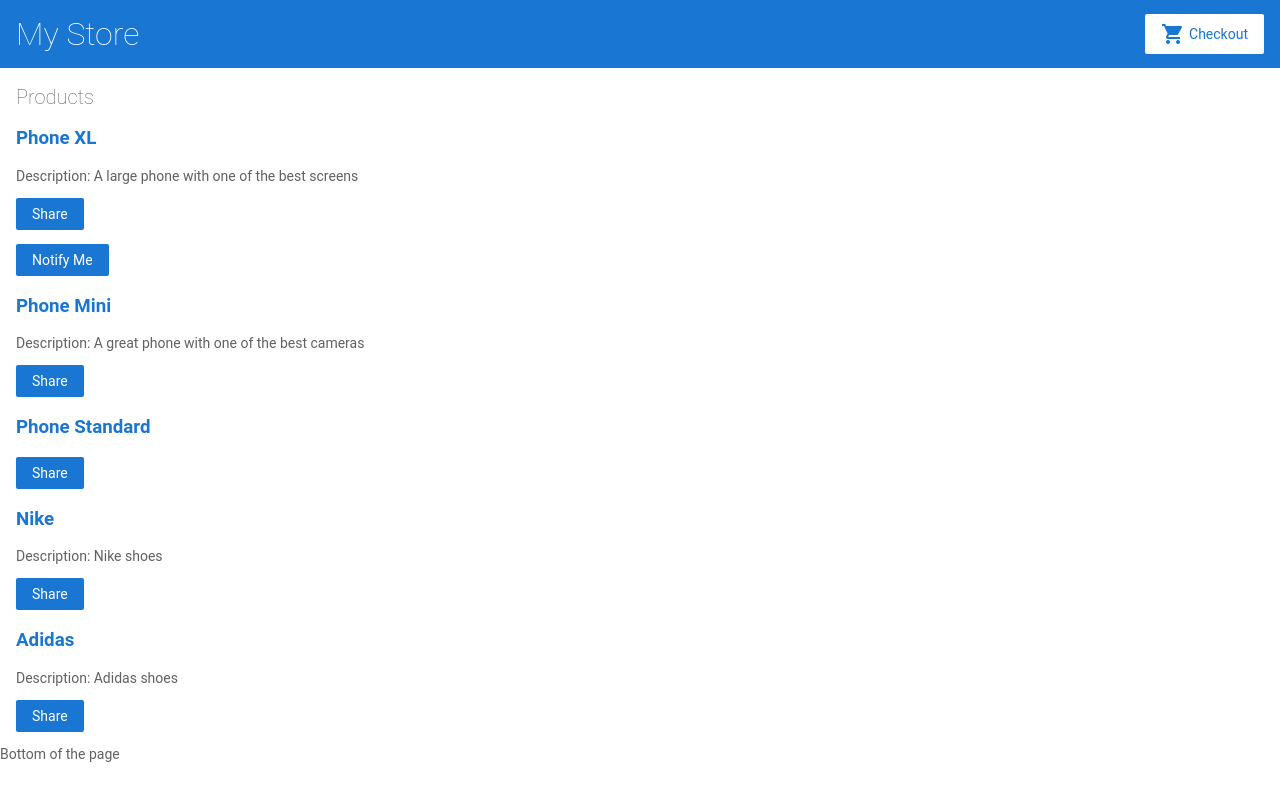
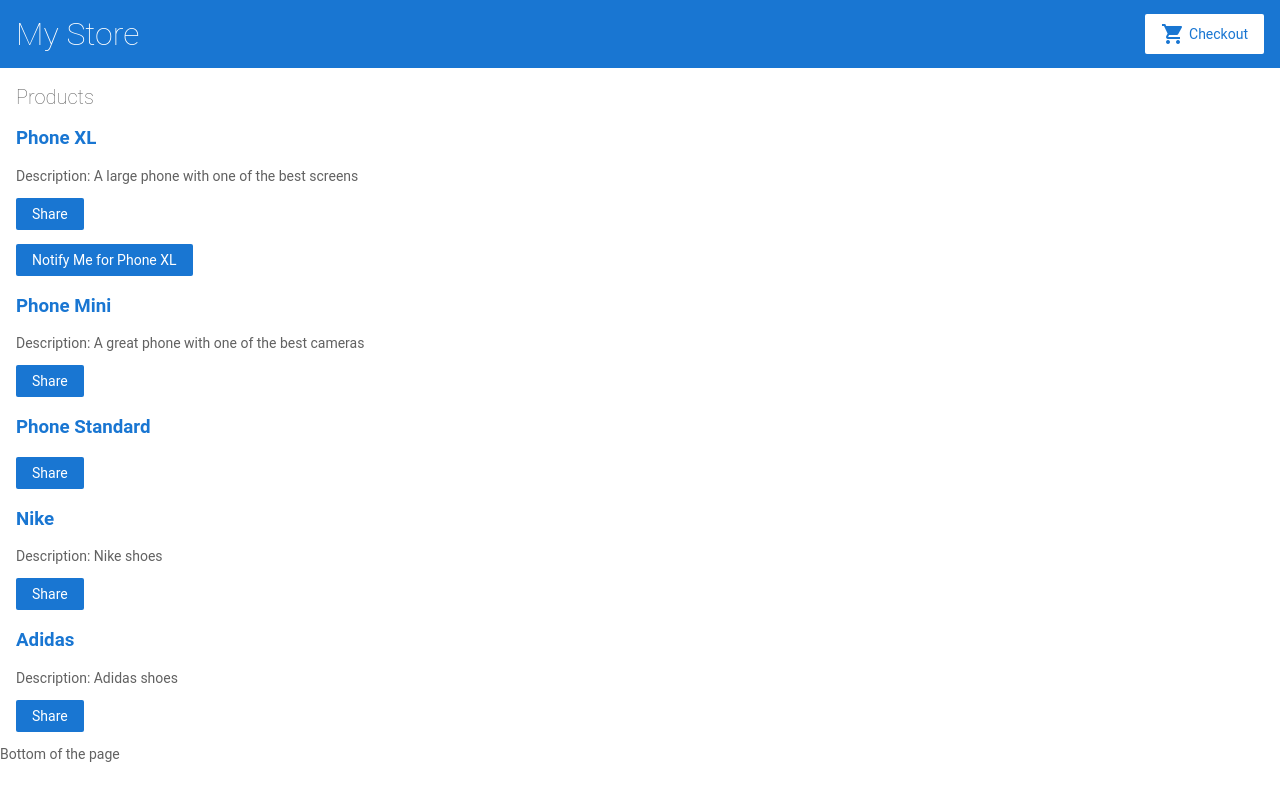
Before and after one commit to ZeroJimmy100/angular-perscholas-project1, an Angular app: page /product-list in a window 1280 px wide. Built offline with nearby package versions, Linux system fonts and the light colour scheme.

Commit message:
2 files modified

```diff
--- a/src/app/product-alerts/product-alerts.component.html
+++ b/src/app/product-alerts/product-alerts.component.html
@@ -1,3 +1,3 @@
 <p *ngIf="product.price > 700">
-  <button>Notify Me</button>
+  <button (click)="notifyMe()">Notify Me for {{product.name}}</button>
 </p>
--- a/src/app/product-alerts/product-alerts.component.ts
+++ b/src/app/product-alerts/product-alerts.component.ts
@@ -6,7 +6,7 @@
 
 const awesomeProduct = {
   id: 1,
-  name: "nike",
+  name: 'nike',
   price: 5
 };
 
@@ -21,6 +21,10 @@
   // product: Product = myProduct;
   @Input() product!: Product;
 
+  notifyMe() {
+    window.alert('Hello');
+  }
+
   constructor() {}
 
   ngOnInit() {}
```
